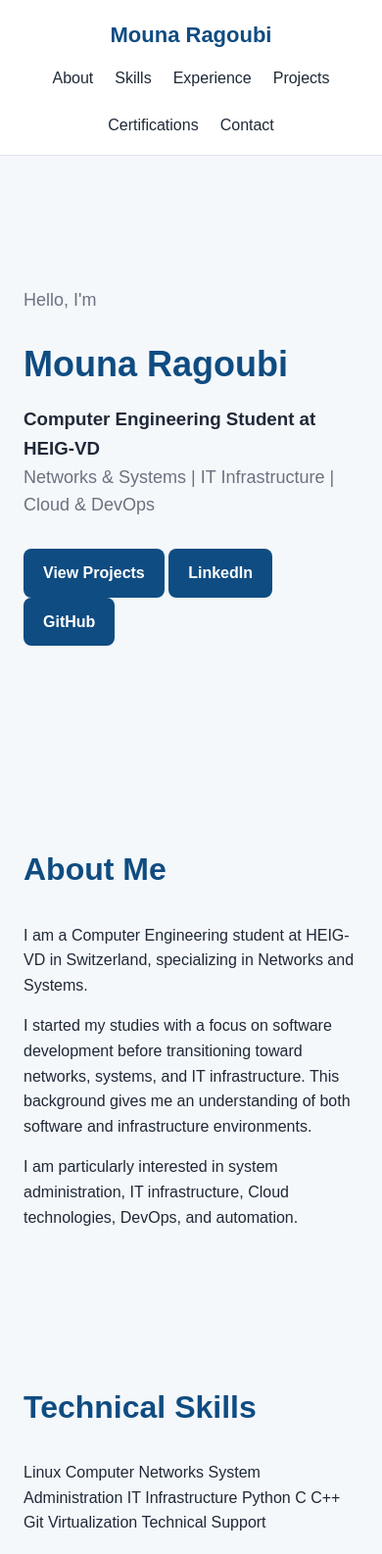
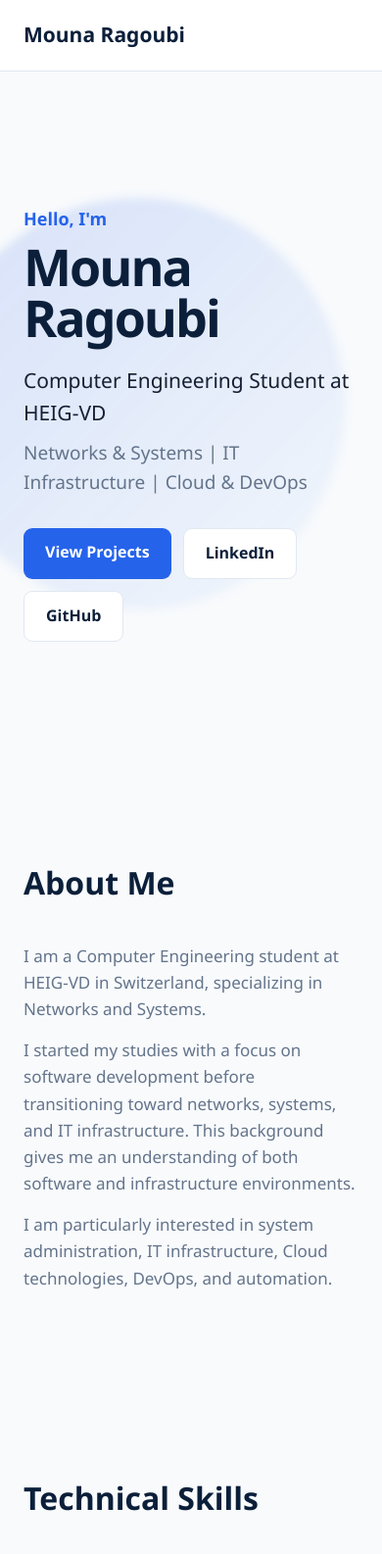
Before and after one commit to MounaRagoubi/portfolio, a plain HTML site: page index.html in a window 390 px wide. Shown: the top 1586 px of the page at 98% size. Drawn offline with Linux system fonts and the light colour scheme.

Commit message:
Refactor CSS styles and variables
Updated CSS variables and styles for improved design consistency and responsiveness.

```diff
--- a/style.css
+++ b/style.css
@@ -1,12 +1,12 @@
 :root {
-  --primary: #0f4c81;
-  --primary-light: #eaf3fb;
-  --secondary: #1f6fb2;
-  --text: #1f2937;
-  --muted: #6b7280;
-  --bg: #f5f8fb;
-  --white: #ffffff;
-  --border: #dbe4ee;
+  --navy: #0b1f3a;
+  --blue: #2563eb;
+  --blue-light: #60a5fa;
+  --background: #f8fafc;
+  --surface: #ffffff;
+  --text: #172033;
+  --muted: #64748b;
+  --border: #e2e8f0;
 }
 
 * {
@@ -20,184 +20,364 @@ html {
 }
 
 body {
-  font-family: Arial, sans-serif;
-  background: var(--bg);
+  font-family: "Segoe UI", Arial, sans-serif;
+  background: var(--background);
   color: var(--text);
   line-height: 1.6;
 }
 
+/* NAVBAR */
+
 header {
-  background: var(--white);
-  border-bottom: 1px solid var(--border);
   position: sticky;
   top: 0;
   z-index: 1000;
+  background: rgba(255, 255, 255, 0.95);
+  border-bottom: 1px solid var(--border);
+  backdrop-filter: blur(10px);
 }
 
 nav {
-  max-width: 1100px;
+  max-width: 1150px;
   margin: auto;
-  padding: 18px 24px;
+  min-height: 72px;
+  padding: 0 24px;
+
   display: flex;
+  justify-content: space-between;
   align-items: center;
-  justify-content: space-between;
 }
 
 nav h1 {
-  color: var(--primary);
-  font-size: 22px;
+  font-size: 21px;
+  color: var(--navy);
 }
 
 nav ul {
   list-style: none;
   display: flex;
-  gap: 22px;
+  gap: 28px;
 }
 
 nav a {
+  text-decoration: none;
   color: var(--text);
-  text-decoration: none;
   font-weight: 500;
 }
 
 nav a:hover {
-  color: var(--primary);
+  color: var(--blue);
 }
 
+/* GENERAL */
+
 main {
-  max-width: 1100px;
+  max-width: 1150px;
   margin: auto;
-  padding: 0 24px 60px;
+  padding: 0 24px;
 }
 
 section {
-  padding: 70px 0;
+  padding: 85px 0;
 }
 
+section > h2 {
+  font-size: 32px;
+  color: var(--navy);
+  margin-bottom: 35px;
+}
+
+/* HERO */
+
 #home {
-  min-height: 75vh;
+  min-height: calc(100vh - 72px);
+
   display: flex;
   flex-direction: column;
   justify-content: center;
+  align-items: flex-start;
+
+  position: relative;
+}
+
+#home::before {
+  content: "";
+  position: absolute;
+  width: 420px;
+  height: 420px;
+  border-radius: 50%;
+
+  background: linear-gradient(
+    135deg,
+    rgba(37, 99, 235, 0.16),
+    rgba(96, 165, 250, 0.04)
+  );
+
+  right: 4%;
+  top: 18%;
+  filter: blur(5px);
+  z-index: -1;
+}
+
+.intro {
+  color: var(--blue);
+  font-size: 18px;
+  font-weight: 600;
+  margin-bottom: 8px;
 }
 
 #home h2 {
-  font-size: 48px;
-  line-height: 1.15;
-  color: var(--primary);
-  max-width: 800px;
-  margin-bottom: 20px;
+  font-size: clamp(52px, 7vw, 82px);
+  line-height: 1;
+  color: var(--navy);
+  letter-spacing: -2px;
+  margin-bottom: 22px;
 }
 
-#home p {
-  font-size: 20px;
-  color: var(--muted);
-  margin-bottom: 30px;
-}
-
-#home a {
-  display: inline-block;
-  width: fit-content;
-  background: var(--primary);
-  color: var(--white);
-  text-decoration: none;
-  padding: 12px 20px;
-  border-radius: 8px;
-  font-weight: 600;
-}
-
-#home a:hover {
-  background: var(--secondary);
-}
-
-h2 {
-  font-size: 32px;
-  color: var(--primary);
-  margin-bottom: 28px;
-}
-
-#about p {
-  max-width: 800px;
-  margin-bottom: 16px;
-}
-
-article {
-  background: var(--white);
-  border: 1px solid var(--border);
-  border-radius: 12px;
-  padding: 24px;
-  margin-bottom: 18px;
-  box-shadow: 0 4px 14px rgba(15, 76, 129, 0.05);
-}
-
-article h3 {
-  color: var(--primary);
+#home h3 {
+  font-size: 25px;
+  font-weight: 500;
+  color: var(--text);
   margin-bottom: 8px;
 }
 
-#skills ul,
-#certifications ul {
-  list-style: none;
+.subtitle {
+  color: var(--muted);
+  font-size: 19px;
+  margin-bottom: 32px;
+}
+
+.hero-buttons {
+  display: flex;
+  gap: 12px;
+  flex-wrap: wrap;
+}
+
+.btn {
+  text-decoration: none;
+  padding: 12px 22px;
+  border-radius: 9px;
+  font-weight: 600;
+  transition: 0.2s ease;
+}
+
+.primary-btn {
+  background: var(--blue);
+  color: white;
+}
+
+.primary-btn:hover {
+  background: #1d4ed8;
+  transform: translateY(-2px);
+}
+
+.secondary-btn {
+  background: white;
+  color: var(--navy);
+  border: 1px solid var(--border);
+}
+
+.secondary-btn:hover {
+  border-color: var(--blue);
+  color: var(--blue);
+  transform: translateY(-2px);
+}
+
+/* ABOUT */
+
+.section-content {
+  max-width: 800px;
+}
+
+.section-content p {
+  margin-bottom: 15px;
+  color: var(--muted);
+  font-size: 17px;
+}
+
+/* SKILLS */
+
+.skill-grid {
   display: flex;
   flex-wrap: wrap;
   gap: 12px;
 }
 
-#skills li,
-#certifications li {
-  background: var(--primary-light);
-  color: var(--primary);
-  border: 1px solid var(--border);
-  padding: 10px 14px;
+.skill-grid span {
+  padding: 10px 16px;
+  background: #eff6ff;
+  color: #1d4ed8;
+  border: 1px solid #bfdbfe;
   border-radius: 999px;
-  font-weight: 500;
+  font-weight: 600;
 }
 
+/* CARDS */
+
+article {
+  background: var(--surface);
+  border: 1px solid var(--border);
+  border-radius: 14px;
+  padding: 25px;
+
+  box-shadow:
+    0 1px 2px rgba(15, 23, 42, 0.04),
+    0 8px 25px rgba(15, 23, 42, 0.04);
+
+  transition: 0.2s ease;
+}
+
+article:hover {
+  transform: translateY(-4px);
+  box-shadow: 0 14px 35px rgba(15, 23, 42, 0.08);
+}
+
+article h3 {
+  color: var(--navy);
+  margin-bottom: 8px;
+}
+
+article p {
+  color: var(--muted);
+}
+
+.meta {
+  font-size: 14px;
+  color: var(--blue);
+  margin-bottom: 12px;
+}
+
+/* EXPERIENCE */
+
+#experience {
+  display: grid;
+}
+
+#experience article {
+  margin-bottom: 18px;
+}
+
+/* PROJECTS */
+
+.project-grid {
+  display: grid;
+  grid-template-columns: repeat(2, 1fr);
+  gap: 22px;
+}
+
+.project-link {
+  display: inline-block;
+  margin-top: 18px;
+
+  color: var(--blue);
+  text-decoration: none;
+  font-weight: 600;
+}
+
+.private-badge {
+  display: inline-block;
+  margin-top: 18px;
+
+  padding: 6px 10px;
+  border-radius: 6px;
+
+  background: #f1f5f9;
+  color: #475569;
+  font-size: 13px;
+  font-weight: 600;
+}
+
+/* CERTIFICATIONS */
+
+.certification-list {
+  display: grid;
+  grid-template-columns: repeat(2, 1fr);
+  gap: 18px;
+}
+
+/* CONTACT */
+
 #contact {
-  background: var(--white);
-  border: 1px solid var(--border);
-  border-radius: 12px;
-  padding: 30px;
+  margin-bottom: 80px;
+  padding: 55px;
+
+  background: linear-gradient(
+    135deg,
+    var(--navy),
+    #163c73
+  );
+
+  border-radius: 20px;
+  color: white;
+}
+
+#contact h2 {
+  color: white;
+  margin-bottom: 12px;
 }
 
 #contact p {
-  margin-bottom: 10px;
+  color: #dbeafe;
+  margin-bottom: 24px;
 }
 
-#contact a {
-  color: var(--primary);
-  font-weight: 600;
-  text-decoration: none;
+.contact-links {
+  display: flex;
+  flex-wrap: wrap;
+  gap: 12px;
 }
 
-#contact a:hover {
-  text-decoration: underline;
+.contact-links a {
+  color: white;
+  border: 1px solid rgba(255,255,255,0.35);
+  text-decoration: none;
+
+  padding: 10px 18px;
+  border-radius: 8px;
+
+  transition: 0.2s ease;
 }
+
+.contact-links a:hover {
+  background: white;
+  color: var(--navy);
+}
+
+/* FOOTER */
 
 footer {
   text-align: center;
   padding: 30px;
+  border-top: 1px solid var(--border);
   color: var(--muted);
-  border-top: 1px solid var(--border);
-  background: var(--white);
 }
 
+/* MOBILE */
+
 @media (max-width: 800px) {
-  nav {
-    flex-direction: column;
-    gap: 14px;
+
+  nav ul {
+    display: none;
   }
 
-  nav ul {
-    flex-wrap: wrap;
-    justify-content: center;
+  #home {
+    min-height: 85vh;
   }
 
   #home h2 {
-    font-size: 36px;
+    font-size: 52px;
   }
 
-  #home p {
-    font-size: 18px;
+  #home h3 {
+    font-size: 21px;
+  }
+
+  .project-grid,
+  .certification-list {
+    grid-template-columns: 1fr;
+  }
+
+  #contact {
+    padding: 35px 25px;
   }
 }
```
